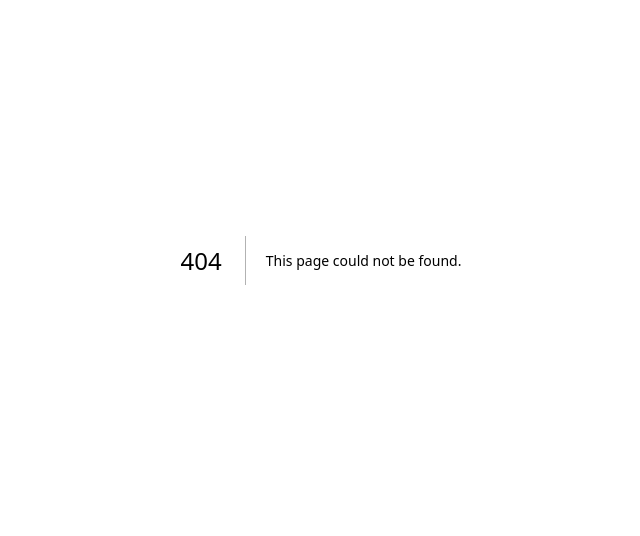
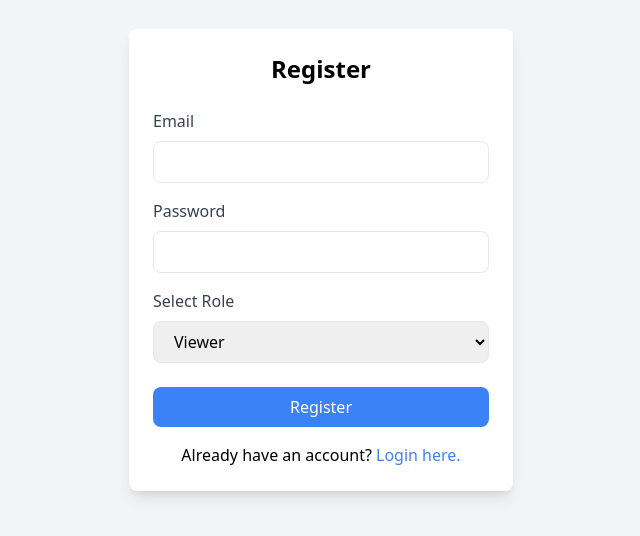
Before and after one commit to Artilleryxd/image-labelling-app, a Next.js app: page /register in a window 1280 px wide. Before the commit this address had no page. Shown: the part 140-676 px from the top of the page, without its empty margins (319-959 px from the left). Built offline with nearby package versions, Linux system fonts and the light colour scheme; no server answers.

Commit message:
Created login and register pages

```diff
--- a/lib/firebaseConfig.js
+++ b/lib/firebaseConfig.js
@@ -1,6 +1,7 @@
 // firebaseConfig.js
 import { initializeApp } from "firebase/app";
 import { getFirestore } from "firebase/firestore";
+import { getAuth } from "firebase/auth";
 
 const firebaseConfig = {
     apiKey: "AIzaSyCL0gB2jwcLssfntJE_dOOSd2fT_6jGyHU",
@@ -17,4 +18,6 @@ const app = initializeApp(firebaseConfig);
 // Initialize Firestore
 const db = getFirestore(app);
 
-export { db };
+const auth = getAuth(app);
+
+export { db , auth};
--- a/pages/api/hello.js
+++ /dev/null
@@ -1,5 +0,0 @@
-// Next.js API route support: https://nextjs.org/docs/api-routes/introduction
-
-export default function handler(req, res) {
-  res.status(200).json({ name: "John Doe" });
-}
--- a/pages/index.js
+++ b/pages/index.js
@@ -1,11 +1,37 @@
-import React from 'react'
+import { useEffect, useState } from 'react';
+import { useRouter } from 'next/router';
+import { auth } from '../lib/firebaseConfig'; // Import Firebase Auth
 
-function index() {
+const Index = () => {
+  const [user, setUser] = useState(null);
+  const router = useRouter();
+
+  useEffect(() => {
+    const unsubscribe = auth.onAuthStateChanged((user) => {
+      if (!user) {
+        // If no user is logged in, redirect them to the login page
+        router.push('/login');
+      } else {
+        // Set the user state if logged in
+        setUser(user);
+      }
+    });
+
+    return () => unsubscribe(); // Cleanup subscription on unmount
+  }, [router]);
+
+  // If user is not logged in, don't render the page yet
+  if (!user) {
+    return <div>Loading...</div>;
+  }
+
+  // If user is logged in, show the home page
   return (
-    <div>
+    <div className="min-h-screen bg-gray-100 p-6">
+      <h1 className="text-3xl font-bold text-center mb-6">Welcome to the Home Page</h1>
+      {/* Your content goes here */}
+    </div>
+  );
+};
 
-    </div>
-  )
-}
-
-export default index
+export default Index;
--- /dev/null
+++ b/pages/login/index.js
@@ -0,0 +1,96 @@
+import { useState, useEffect } from 'react';
+import { signInWithEmailAndPassword } from 'firebase/auth';
+import { auth, db } from '../../lib/firebaseConfig'; // Firebase configuration
+import { doc, getDoc } from 'firebase/firestore'; // Firestore to get user role
+import { useRouter } from 'next/router';
+import Link from 'next/link';
+
+const index = () => {
+  const [email, setEmail] = useState('');
+  const [password, setPassword] = useState('');
+  const [error, setError] = useState('');
+  const router = useRouter();
+
+  useEffect(() => {
+    const unsubscribe = auth.onAuthStateChanged((user) => {
+      if (user) {
+        // If user is logged in, redirect them to the home page
+        router.push('/');
+      }
+    });
+
+    return () => unsubscribe(); // Cleanup subscription on unmount
+  }, [router]);
+
+  const handleLogin = async (e) => {
+    e.preventDefault();
+    try {
+      const userCredential = await signInWithEmailAndPassword(auth, email, password);
+      const user = userCredential.user;
+
+      // Fetch user role from Firestore
+      const userDoc = await getDoc(doc(db, 'users', user.uid));
+      const userData = userDoc.data();
+
+      // Redirect based on user role
+      if (userData.role === 'uploader') {
+        router.push('/upload'); // Uploader route
+      } else if (userData.role === 'viewer') {
+        router.push('/'); // Viewer route
+      }
+    } catch (err) {
+      setError('Failed to login. Please check your credentials.');
+    }
+  };
+
+  return (
+    <div className="min-h-screen flex flex-col items-center justify-center bg-gray-100">
+      <div className="bg-white p-6 rounded-lg shadow-lg w-full max-w-sm">
+        <h2 className="text-2xl font-bold text-center mb-6">Login</h2>
+        {error && <p className="text-red-500 mb-4">{error}</p>}
+        <form onSubmit={handleLogin}>
+          <div className="mb-4">
+            <label className="block text-gray-700 mb-2" htmlFor="email">
+              Email
+            </label>
+            <input
+              id="email"
+              type="email"
+              className="w-full px-4 py-2 border rounded-lg focus:outline-none focus:ring focus:border-blue-500"
+              value={email}
+              onChange={(e) => setEmail(e.target.value)}
+              required
+            />
+          </div>
+          <div className="mb-6">
+            <label className="block text-gray-700 mb-2" htmlFor="password">
+              Password
+            </label>
+            <input
+              id="password"
+              type="password"
+              className="w-full px-4 py-2 border rounded-lg focus:outline-none focus:ring focus:border-blue-500"
+              value={password}
+              onChange={(e) => setPassword(e.target.value)}
+              required
+            />
+          </div>
+          <button
+            type="submit"
+            className="w-full bg-blue-500 text-white py-2 px-4 rounded-lg hover:bg-blue-600"
+          >
+            Login
+          </button>
+        </form>
+        <p className="text-center mt-4">
+            Don't have an account?
+        <Link legacyBehavior href="/register">
+        <a className="text-blue-500 hover:underline transition-all ease-linear"> Register here.</a>
+        </Link>
+        </p>
+      </div>
+    </div>
+  );
+};
+
+export default index;
--- /dev/null
+++ b/pages/register/index.js
@@ -0,0 +1,113 @@
+import { useState, useEffect } from 'react';
+import { createUserWithEmailAndPassword } from 'firebase/auth';
+import { auth, db } from '../../lib/firebaseConfig';  // Firebase configuration
+import { setDoc, doc } from 'firebase/firestore';  // Firestore to save user role
+import { useRouter } from 'next/router';
+import Link from 'next/link';
+
+const index = () => {
+  const [email, setEmail] = useState('');
+  const [password, setPassword] = useState('');
+  const [role, setRole] = useState('viewer'); // Default role is viewer
+  const [error, setError] = useState('');
+
+  const router = useRouter();
+
+  useEffect(() => {
+    const unsubscribe = auth.onAuthStateChanged((user) => {
+      if (user) {
+        // If user is logged in, redirect them to the home page
+        router.push('/');
+      }
+    });
+
+    return () => unsubscribe(); // Cleanup subscription on unmount
+  }, [router]);
+
+  const handleRegister = async (e) => {
+    e.preventDefault();
+    try {
+      // Create the user with email and password
+      const userCredential = await createUserWithEmailAndPassword(auth, email, password);
+      const user = userCredential.user;
+
+      // Save user info to Firestore
+      await setDoc(doc(db, 'users', user.uid), {
+        email: user.email,
+        role: role,
+      });
+
+      // Redirect after successful registration
+      if (role === 'uploader') {
+        router.push('/upload'); // Redirect to uploader page
+      } else {
+        router.push('/'); // Redirect to viewer page
+      }
+    } catch (err) {
+      // Check for email-already-in-use error
+      if (err.code === 'auth/email-already-in-use') {
+        setError('Email is already in use. Please try logging in.');
+      } else {
+        setError('Failed to register. Please check the details and try again.');
+      }
+    }
+  };
+
+  return (
+    <div className="min-h-screen flex flex-col items-center justify-center bg-gray-100">
+      <div className="bg-white p-6 rounded-lg shadow-lg w-full max-w-sm">
+        <h2 className="text-2xl font-bold text-center mb-6">Register</h2>
+        {error && <p className="text-red-500 mb-4">{error}</p>}
+        <form onSubmit={handleRegister}>
+          <div className="mb-4">
+            <label className="block text-gray-700 mb-2" htmlFor="email">Email</label>
+            <input
+              id="email"
+              type="email"
+              className="w-full px-4 py-2 border rounded-lg focus:outline-none focus:ring focus:border-blue-500"
+              value={email}
+              onChange={(e) => setEmail(e.target.value)}
+              required
+            />
+          </div>
+          <div className="mb-4">
+            <label className="block text-gray-700 mb-2" htmlFor="password">Password</label>
+            <input
+              id="password"
+              type="password"
+              className="w-full px-4 py-2 border rounded-lg focus:outline-none focus:ring focus:border-blue-500"
+              value={password}
+              onChange={(e) => setPassword(e.target.value)}
+              required
+            />
+          </div>
+          <div className="mb-6">
+            <label className="block text-gray-700 mb-2">Select Role</label>
+            <select
+              value={role}
+              onChange={(e) => setRole(e.target.value)}
+              className="w-full px-4 py-2 border rounded-lg focus:outline-none focus:ring focus:border-blue-500"
+            >
+              <option value="viewer">Viewer</option>
+              <option value="uploader">Uploader</option>
+            </select>
+          </div>
+          <button
+            type="submit"
+            className="w-full bg-blue-500 text-white py-2 px-4 rounded-lg hover:bg-blue-600"
+          >
+            Register
+          </button>
+        </form>
+        <p className="text-center mt-4">
+        Already have an account?
+        <Link legacyBehavior href="/login">
+            <a className="text-blue-500 hover:underline"> Login here.</a>
+        </Link>
+        </p>
+      </div>
+    </div>
+  );
+};
+
+export default index;
```
